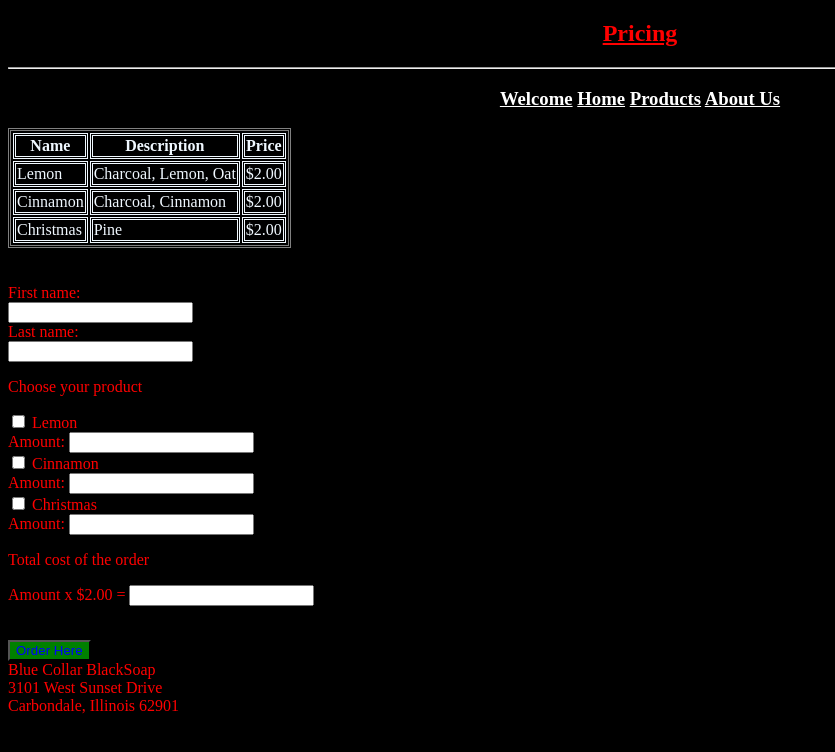
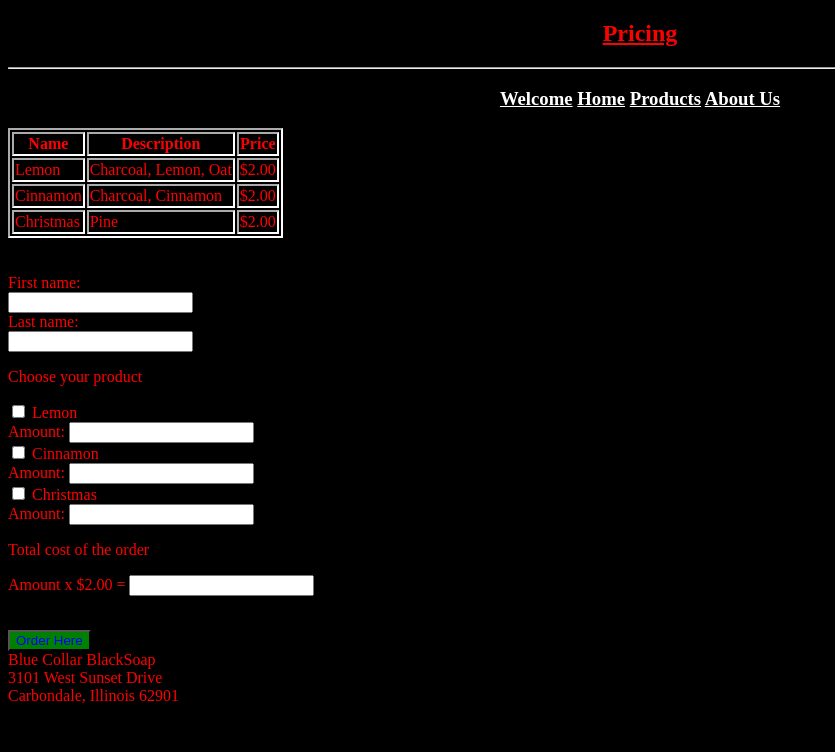
Before and after one commit to Edward1981/Blue-Collar-BlackSoap, a plain HTML site: page Pricing.html in a window 1280 px wide. Shown: the whole page, without its empty margins (0-835 px from the left). Drawn offline with Linux system fonts and the light colour scheme.

Commit message:
Add files via upload

```diff
--- a/Pricing.html
+++ b/Pricing.html
@@ -1,12 +1,12 @@
 <!DOCTYPE html>
 <html lang="en">
 <head>
-   <link rel="stylesheet" href="Styles1.css">
+
 
     <meta charset="UTF-8">
     <meta name="viewport" content="width=device-width, initial-scale=1.0">
     <title>Blue Collar BlackSoap-Pricing</title>
-
+    <link rel="stylesheet" href="Styles1.css">
 </head>
 
 <h2>Pricing</h2>
@@ -24,26 +24,26 @@ name, description, and price in one table row, then created two more table
 rows for the other two products. I then added style to my table with a
 simple black lined collapsed border -->
 
-<table >
+<table>
     <tr>
-        <th>Name</th>
-        <th>Description</th>
-        <th>Price</th>
+        <th><a class="th-header">Name</a></th>
+        <th><a class="th-header">Description</a></th>
+        <th><a class="th-header">Price</a></th>
     </tr>
     <tr>
-        <td>Lemon</td>
-        <td>Charcoal, Lemon, Oat</td>
-        <td>$2.00</td>
+        <td><a id="td-data">Lemon</a></td>
+        <td><a id="td-data">Charcoal, Lemon, Oat</a></td>
+        <td><a id="td-data">$2.00</a></td>
     </tr>
     <tr>
-        <td>Cinnamon</td>
-        <td>Charcoal, Cinnamon</td>
-        <td>$2.00</td>
+        <td><a id="td-data">Cinnamon</a></td>
+        <td><a id="td-data">Charcoal, Cinnamon</a></td>
+        <td><a id="td-data">$2.00</a></td>
     </tr>
     <tr>
-        <td>Christmas</td>
-        <td>Pine</td>
-        <td>$2.00</td>
+        <td><a id="td-data">Christmas</a></td>
+        <td><a id="td-data">Pine</a></td>
+        <td><a id="td-data">$2.00</a></td>
     </tr>
 </table><body>
 </body></html>
--- a/Styles1.css
+++ b/Styles1.css
@@ -1,5 +1,9 @@
-table, th, td {border-style: double; color: aliceblue;}/*how do i make my text and border different color?*/
-
+/*Using id tag and class tags I set my table text to different
+color than my table borders*/
+table,th,td {border-style:inset;border-width:2px;border-color:white}
+.th-header {color: red }
+#td-data {color: red }
+/*enter html or text content*/
 body {background-color: black;}
 body {color: red;}
 /*element selector*/
```
